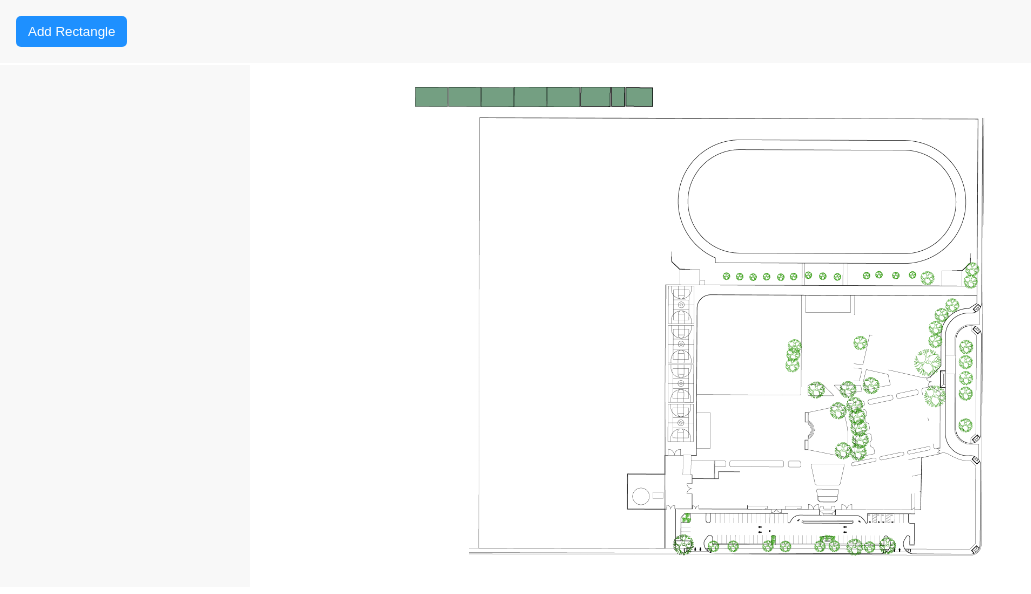
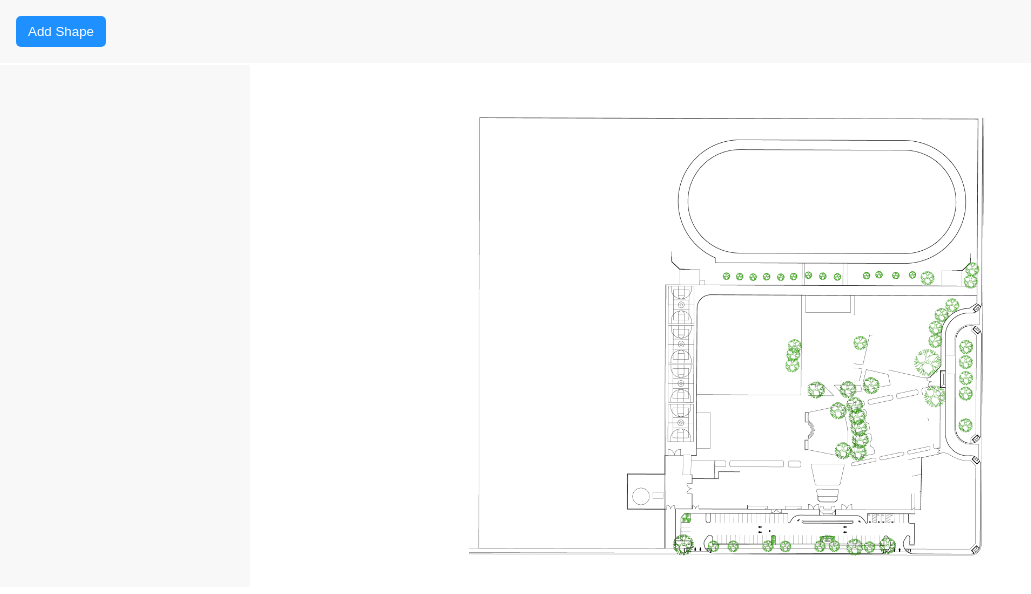
Before and after one commit to asifshahristani/dragabble-test, a React (Create React App) app: page / in a window 1280 px wide. Shown: the top 594 px of the page, without its empty margins (0-1031 px from the left). Built offline with nearby package versions, Linux system fonts and the light colour scheme.

Commit message:
add the resizeable

```diff
--- a/package.json
+++ b/package.json
@@ -11,6 +11,7 @@
     "@testing-library/user-event": "^13.5.0",
     "@tippyjs/react": "^4.2.6",
     "@tldraw/core": "^1.20.0",
+    "re-resizable": "^6.9.9",
     "react": "^18.2.0",
     "react-dom": "^18.2.0",
     "react-draggable": "^4.4.5",
--- a/src/components/AddTools.jsx
+++ b/src/components/AddTools.jsx
@@ -2,8 +2,8 @@ import React, { useState } from "react";
 import { toast } from "react-toastify";
 
 const AddTools = ({ rects, onAddRect }) => {
-  const [height, setHeight] = useState("");
-  const [width, setWidth] = useState("");
+  const [height, setHeight] = useState(50);
+  const [width, setWidth] = useState(50);
   const [name, setName] = useState("");
   const [isAddFormShown, setIsAddFormShown] = useState(false);
 
@@ -26,8 +26,8 @@ const AddTools = ({ rects, onAddRect }) => {
 
   const reset = () => {
     setIsAddFormShown(false);
-    setHeight("");
-    setWidth("");
+    setHeight(50);
+    setWidth(50);
     setName("");
   };
 
@@ -39,7 +39,7 @@ const AddTools = ({ rects, onAddRect }) => {
           className="btn btn-primary"
           onClick={() => setIsAddFormShown(true)}
         >
-          Add Rectangle
+          Add Shape
         </button>
       )}
 
@@ -53,7 +53,7 @@ const AddTools = ({ rects, onAddRect }) => {
             onChange={(e) => setName(e.target.value)}
           />
           &nbsp; &nbsp;
-          <input
+          {/* <input
             type="text"
             className="add-tools__input"
             placeholder="Height"
@@ -68,7 +68,7 @@ const AddTools = ({ rects, onAddRect }) => {
             value={width}
             onChange={(e) => setWidth(e.target.value)}
           />
-          &nbsp; &nbsp;
+          &nbsp; &nbsp; */}
           <button type="button" className="btn btn-primary" onClick={handleAdd}>
             Add
           </button>
--- a/src/components/Map.jsx
+++ b/src/components/Map.jsx
@@ -1,32 +1,14 @@
+import { Resizable } from "re-resizable";
 import React, { useEffect, useRef, useState } from "react";
 import Draggable from "react-draggable";
 import img from "../asset/Pixley-Middle-School.png";
-import block1 from "../asset/Building 01/01-01.png";
-import block2 from "../asset/Building 01/01-02.png";
-import block3 from "../asset/Building 01/01-03.png";
-import block4 from "../asset/Building 01/01-04.png";
-import block5 from "../asset/Building 01/01-05.png";
-import block6 from "../asset/Building 01/01-06.png";
-import block7 from "../asset/Building 01/01-07.png";
-import block8 from "../asset/Building 01/01-08.png";
-import MapModuleItem from "./MapModuleItem";
-
-const img_array = [
-  { id: 1, img: block1, name: "block 1" },
-  { id: 2, img: block2, name: "block 2" },
-  { id: 3, img: block3, name: "block 3" },
-  { id: 4, img: block4, name: "block 4" },
-  { id: 5, img: block5, name: "block 5" },
-  { id: 6, img: block6, name: "block 6" },
-  { id: 7, img: block7, name: "block 7" },
-  { id: 8, img: block8, name: "block 8" },
-];
 
 const Map = ({ rects }) => {
   const [positions, setPositions] = useState({});
   const [hasLoaded, setHasLoaded] = useState(false);
+  const [isDraggerDisabled, setIsDraggerDisabled] = useState(false);
 
-  const nodeRef = useRef(null);
+  // const nodeRef = useRef(null);
   const nodeRef1 = useRef(null);
 
   useEffect(() => {
@@ -36,6 +18,17 @@ const Map = ({ rects }) => {
     setPositions(existingDivPositions);
     setHasLoaded(true);
   }, []);
+
+  useEffect(() => {
+    setIsDraggerDisabled(true);
+    const draggerTimeout = setTimeout(() => {
+      setIsDraggerDisabled(false);
+    }, 500);
+
+    return () => {
+      clearTimeout(draggerTimeout);
+    };
+  }, [nodeRef1.current?.clientWidth, nodeRef1.current?.clientHeight]);
 
   function handleStop(e, data) {
     let dummyPositions = { ...positions };
@@ -61,32 +54,9 @@ const Map = ({ rects }) => {
       />
 
       <div className="map__overlay__layer">
-        {img_array.map((record) => (
-          <Draggable
-            defaultPosition={
-              positions === null
-                ? { x: 0, y: 0 }
-                : !positions[record.id]
-                ? { x: 0, y: 0 }
-                : { x: positions[record.id].x, y: positions[record.id].y }
-            }
-            position={null}
-            key={record.id}
-            nodeRef={nodeRef}
-            onStop={handleStop}
-            // className="test__popup__onhover"
-          >
-            <div
-              ref={nodeRef}
-              style={{ display: "inline-block", cursor: "move" }}
-            >
-              <MapModuleItem data={record} />
-            </div>
-          </Draggable>
-        ))}
-
         {rects.map((record) => (
           <Draggable
+            disabled={isDraggerDisabled}
             defaultPosition={
               positions === null
                 ? { x: 0, y: 0 }
@@ -98,18 +68,23 @@ const Map = ({ rects }) => {
             key={record.name}
             nodeRef={nodeRef1}
             onStop={handleStop}
+            bounds="parent"
             // className="test__popup__onhover"
           >
-            <div
-              ref={nodeRef1}
-              style={{
-                display: "inline-block",
-                cursor: "move",
-                height: record.height,
-                width: record.width,
-                backgroundColor: "rgba(108, 163, 245, 0.3)",
-              }}
-            ></div>
+            <div ref={nodeRef1} className="map__resizeable__container">
+              <Resizable
+                // bounds="parent"
+                defaultSize={{
+                  height: record.height,
+                  width: record.width,
+                }}
+                style={{
+                  display: "inline-block",
+                  cursor: "move",
+                  backgroundColor: "rgba(108, 163, 245, 0.3)",
+                }}
+              ></Resizable>
+            </div>
           </Draggable>
         ))}
       </div>
--- a/src/styles/components/_Map.scss
+++ b/src/styles/components/_Map.scss
@@ -21,3 +21,7 @@
 .img__item {
   cursor: inherit;
 }
+
+.map__resizeable__container {
+  width: fit-content;
+}
--- a/src/styles/styles.css
+++ b/src/styles/styles.css
@@ -17,6 +17,12 @@
 
 .img__item {
   cursor: inherit;
+}
+
+.map__resizeable__container {
+  width: -webkit-fit-content;
+  width: -moz-fit-content;
+  width: fit-content;
 }
 
 .mapmodule__popup__container {
```
Also changed, not shown: 2 other files (tests, documents, lock files or other folders).
